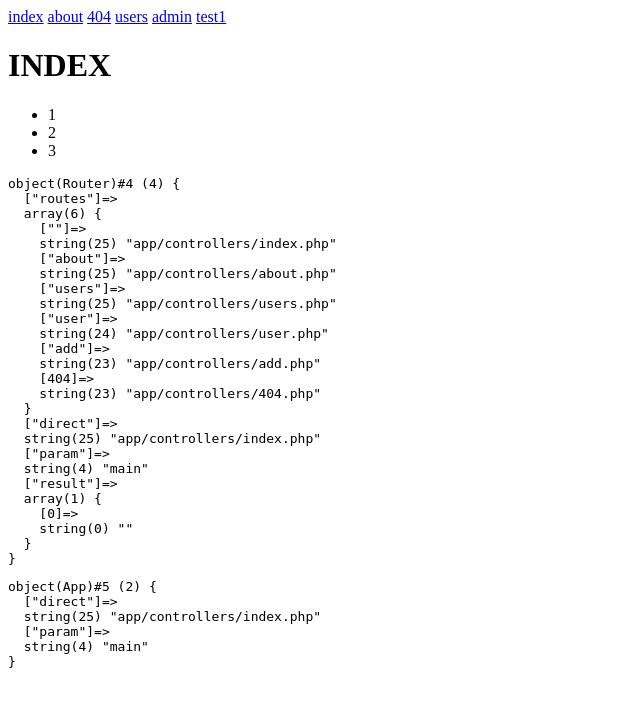
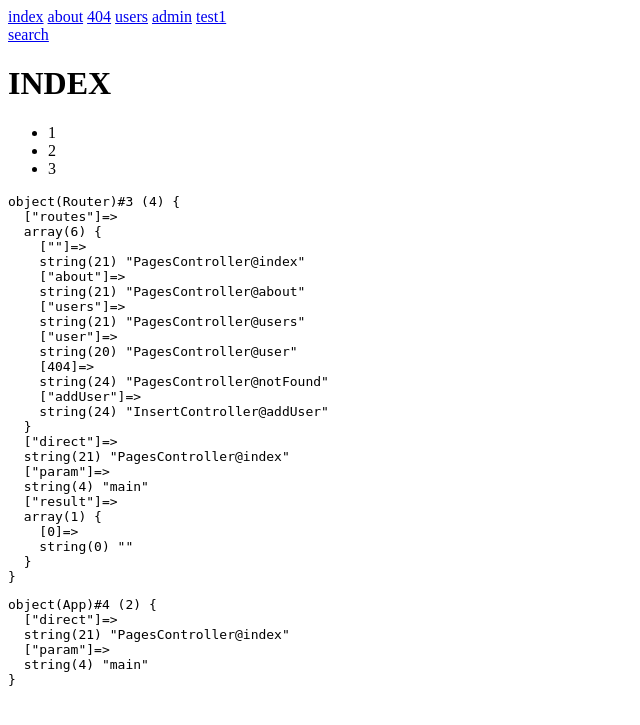
Before and after one commit to artem0071/myEngine1, a PHP site: page / in a window 1280 px wide. Shown: the top 725 px of the page, without its empty margins (0-640 px from the left). Run offline with PHP 8.4, Linux system fonts and the light colour scheme.

Commit message:
Second commit

```diff
--- a/app/controllers/404.php
+++ /dev/null
@@ -1,3 +0,0 @@
-<?php
-
-require 'app/views/404.view.php';
--- /dev/null
+++ b/app/controllers/PagesController.php
@@ -0,0 +1,41 @@
+<?php
+
+class PagesController
+{
+
+    public static function index(){
+
+        $words = array('1' => '1', '2' => '2', '3' => '3');
+
+        require 'app/views/index.view.php';
+    }
+
+    public static function about(){
+
+        require 'app/views/about.view.php';
+    }
+
+    public static function users(){
+
+        $Users = App::DB()->selectAll('Users');
+        require 'app/views/users.view.php';
+    }
+
+    public static function user($App){
+
+        $user = App::DB()->selectUser('Users', $App->param);
+
+        if (count($user) == 0) header('Location: /');
+
+        require 'app/views/user.view.php';
+
+    }
+
+    public static function notFound(){
+
+
+        require 'app/views/404.view.php';
+    }
+
+
+}
--- a/app/controllers/about.php
+++ /dev/null
@@ -1,3 +0,0 @@
-<?php
-
-require 'app/views/about.view.php';
--- a/app/controllers/index.php
+++ /dev/null
@@ -1,5 +0,0 @@
-<?php
-
-$words = array('1' => '1', '2' => '2', '3' => '3');
-
-require 'app/views/index.view.php';
--- a/app/controllers/users.php
+++ /dev/null
@@ -1,5 +0,0 @@
-<?php
-
-$Users = $DB->selectAll('Users');
-
-require 'app/views/users.view.php';
--- a/app/routes.php
+++ b/app/routes.php
@@ -2,13 +2,15 @@
 
 return [
 
-    '' => 'app/controllers/index.php',
-    'about' => 'app/controllers/about.php',
-    'users' => 'app/controllers/users.php',
-    'user' => 'app/controllers/user.php',
-    'add' => 'app/controllers/add.php',
+    ''=> 'PagesController@index',
+    'about'=> 'PagesController@about',
+    'users' => 'PagesController@users',
 
-    '404' => 'app/controllers/404.php'
+    'user' => 'PagesController@user',
 
 
+    '404' => 'PagesController@notFound',
+
+    'addUser' => 'InsertController@addUser'
+
 ];
--- a/app/views/templates/header.view.php
+++ b/app/views/templates/header.view.php
@@ -4,3 +4,5 @@
 <a href="/users">users</a>
 <a href="/user/admin">admin</a>
 <a href="/user/test1">test1</a>
+<br/>
+<a href="/search">search</a>
--- a/app/views/users.view.php
+++ b/app/views/users.view.php
@@ -10,7 +10,7 @@
     <? endforeach; ?>
 </ul>
 
-<form method="post" autocomplete="off" action="/add">
+<form method="post" autocomplete="off" action="/addUser">
 
     <input type="text" name="name" placeholder="name">
     <button>SEND</button>
--- a/core/App.php
+++ b/core/App.php
@@ -5,18 +5,36 @@ class App
     public $direct;
     public $param;
 
+    public static function DB(){
+
+        $config = require 'config.php';
+        return new QueryBuilder(Connection::make($config['database']));
+    }
+
     public function __construct($direct,$param)
     {
         $this->direct = $direct;
         $this->param = $param;
     }
 
-    public function render(){
+    public function render($App){
 
-        return $this->direct;
+        $mix = explode('@', $this->direct);
+        $controller = $mix[0];
+        $method = $mix[1];
 
+        $controller = new $controller;
+
+        $controller::$method($App);
 
     }
 
+//    public function render(){
+//
+//        return $this->direct;
+//
+//
+//    }
+
 
 }
--- a/core/bootstrap.php
+++ b/core/bootstrap.php
@@ -1,10 +1,6 @@
 <?php
-require 'core/Router.php';
-require 'core/Request.php';
-require 'core/App.php';
-require 'core/DB/Connection.php';
-require 'core/DB/QueryBuilder.php';
-
-$config = require 'config.php';
-
-$DB = new QueryBuilder(Connection::make($config['database']));
+spl_autoload_register(function ($class_name) {
+    if (file_exists('core/'. $class_name . '.php')) include 'core/'. $class_name . '.php';
+    elseif (file_exists('core/DB/'. $class_name . '.php')) include 'core/DB/'. $class_name . '.php';
+    elseif (file_exists('app/controllers/'. $class_name . '.php')) include 'app/controllers/'. $class_name . '.php';
+});
--- a/index.php
+++ b/index.php
@@ -8,15 +8,16 @@ function dd($data){
 }
 require 'core/bootstrap.php';
 
-$rout = new Router(require 'app/routes.php');
+$Rout = new Router(require 'app/routes.php');
 
-$app = new App($rout->direct,$rout->param);
+$App = new App($Rout->direct,$Rout->param);
 
-require $app->render();
+$App->render($App);
 
 
 /////*  =============================================   */
 
-dd($rout);
+dd($Rout);
 echo '<br/>';
-dd($app);
+dd($App);
+echo '<br/>';
```
Also changed, not shown: app/controllers/InsertController.php (added, +13 -0 lines), app/controllers/add.php (deleted, +0 -7 lines), app/controllers/user.php (deleted, +0 -8 lines).
